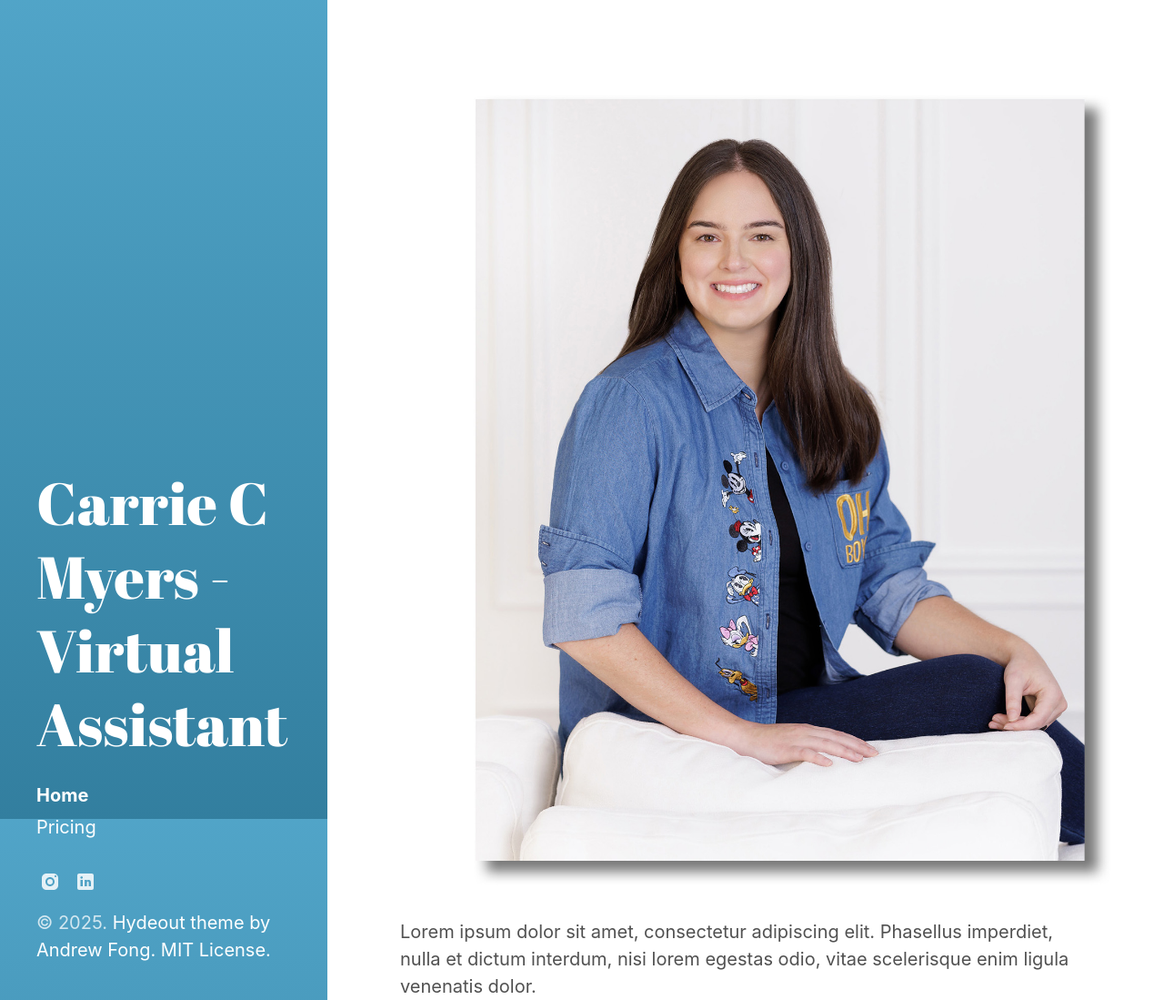
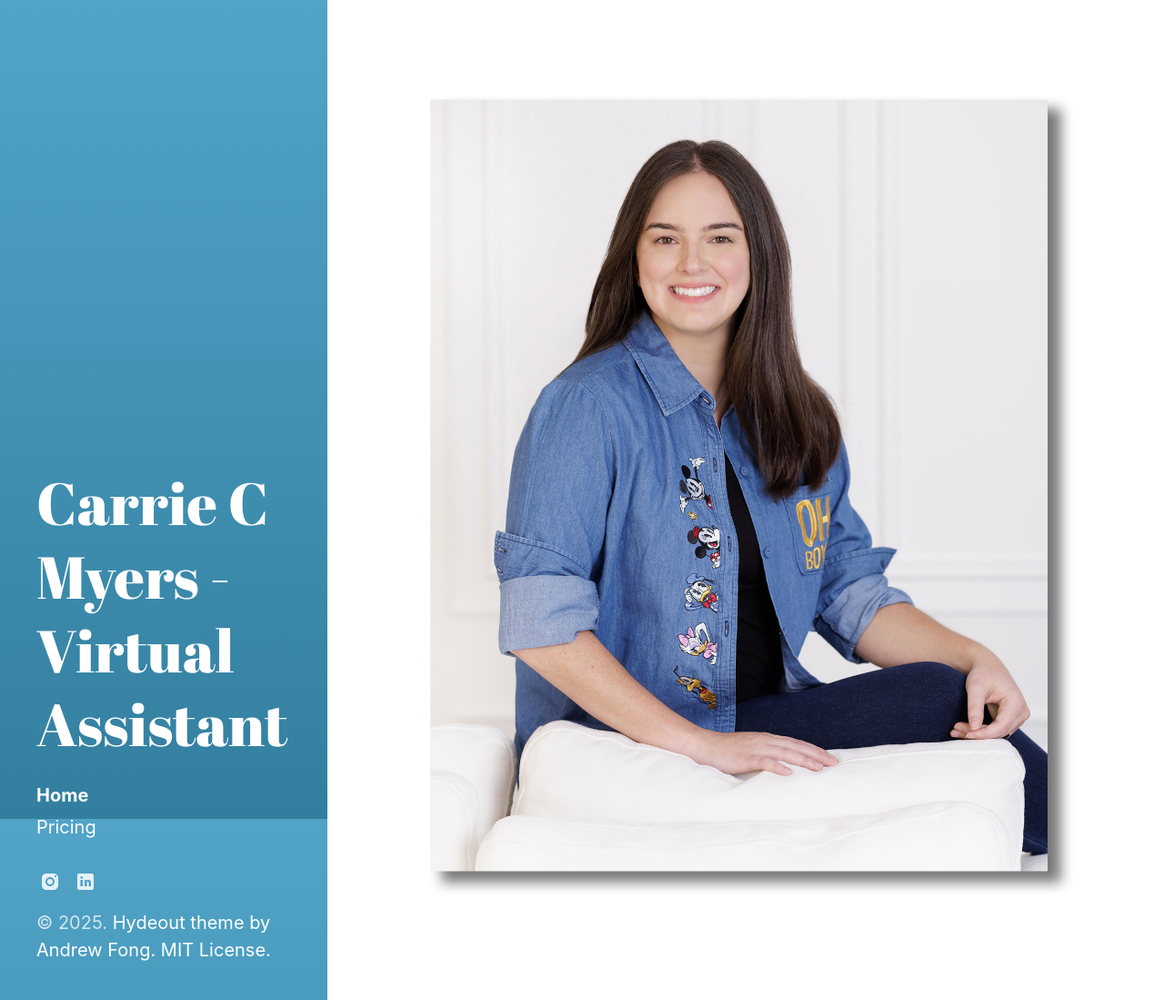
Before and after one commit to cc115915/va2, a Jekyll site: the page built from index.html, in a window 1280 px wide and 1099 px high. Shown: the whole window at 91% size. Built offline with Jekyll 4.4.1, drawn with Linux system fonts in a browser that asks for light colours; the list of posts is cut into pages by our own code.

Commit message:
edit index.html

```diff
--- a/_layouts/index.html
+++ b/_layouts/index.html
@@ -3,17 +3,26 @@
 ---
 <head>
 <style>
-img {
+div {
     float: left;
-    margin-left: 50px;
-    width: 750px;
+    padding: 50px;
+}
+.div1 {
+
+}
+
+.div2{
+
 }
 </style>
 </head>
 
 <body>
-<div>
+<div class="div1">
 <img src="https://github.com/cc115915/va2/blob/main/_images/headshot-drop-shadow.jpg" alt="Carrie Myers - Headshot">
+</div>
+<div class="div2"
+<img src="https://github.com/cc115915/va2/blob/main/_images/hello-header.jpg" alt="hello!"
 Lorem ipsum dolor sit amet, consectetur adipiscing elit. Phasellus imperdiet, nulla et dictum interdum, nisi lorem egestas odio, vitae scelerisque enim ligula venenatis dolor.
 </div>
 </body>
```
